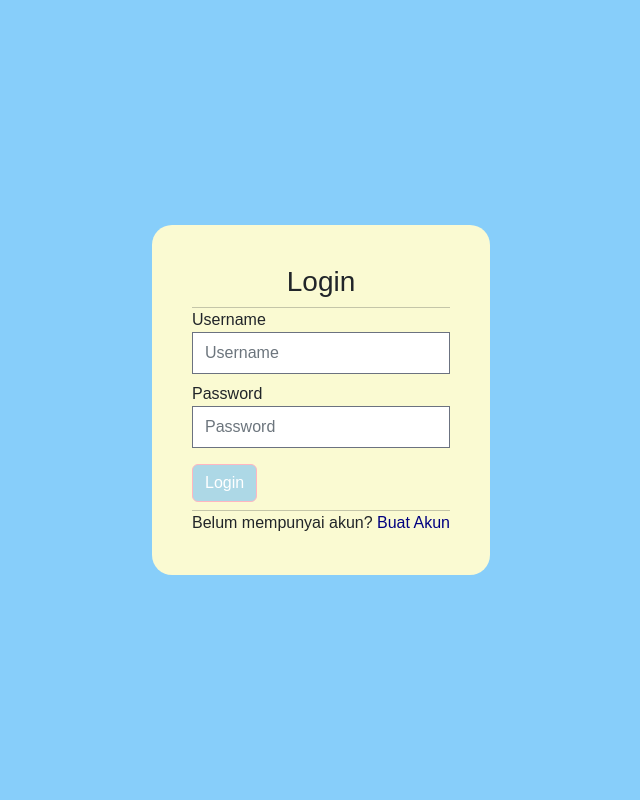
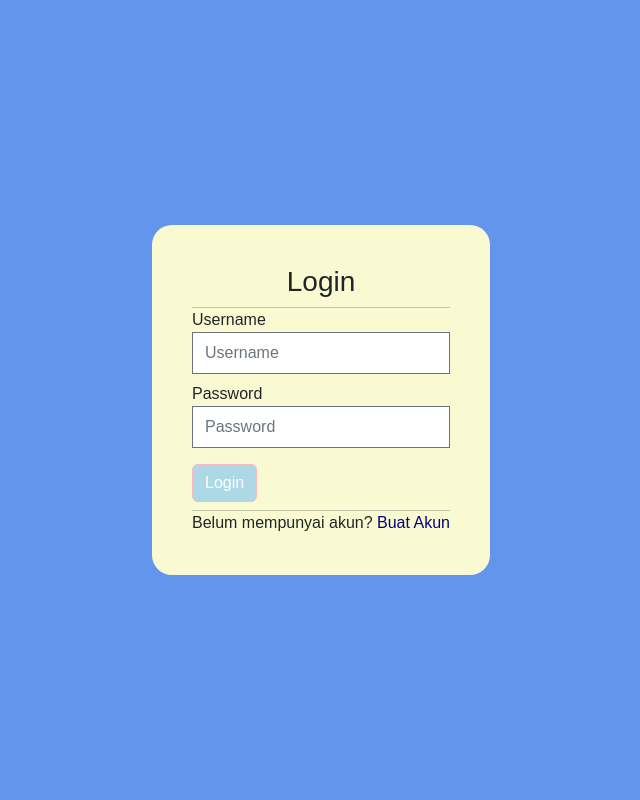
Before and after one commit to katrinagisellaui/tugas2pbp, a Django app: page /todolist/login/ in a window 1280 px wide. Shown: the whole page, without its empty margins (319-959 px from the left). Run offline with Django 4.2, Linux system fonts and the light colour scheme.

Commit message:
last commit

```diff
--- a/todolist/templates/login.html
+++ b/todolist/templates/login.html
@@ -5,7 +5,7 @@
 <style>
     body {
         font-family: 'Algreya Sans SC', sans-serif;
-        background-color: lightskyblue;
+        background-color: cornflowerblue;
         height: 100vh;
         display: flex;
         align-items: center;
```
